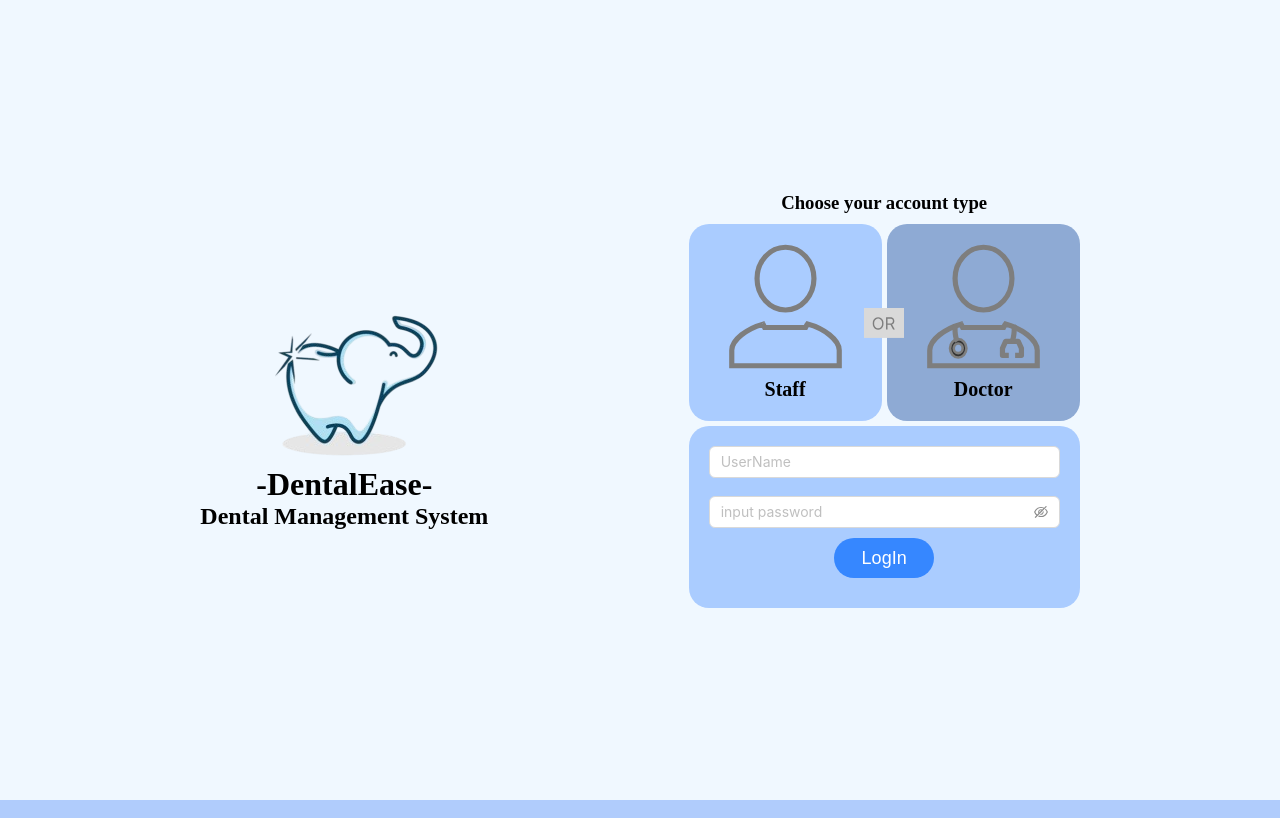
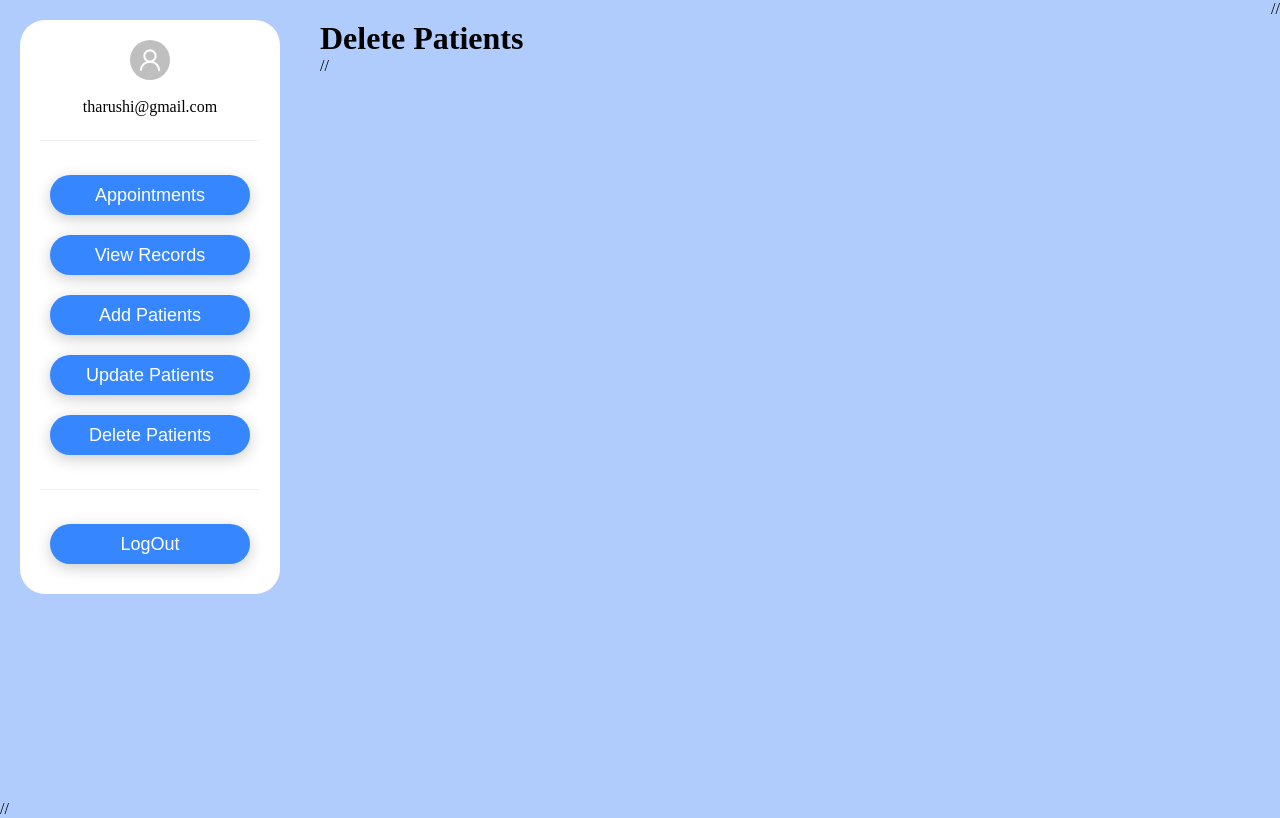
Before and after one commit to ayeshanweerasuriya/DMS, a React (Vite) app in the folder frontend/: page /delete-patients in a window 1280 px wide. Built offline with nearby package versions, Linux system fonts and the light colour scheme.

Commit message:
test_commit

```diff
--- a/frontend/src/App.jsx
+++ b/frontend/src/App.jsx
@@ -9,22 +9,22 @@ import { LogIn } from "./views/login/LogIn";
 
 function App() {
   return (
-    <div>
-    <LogIn />
-    </div>
-    // <Router>
-    //   <div style={{ display: "flex", minHeight: "100vh" }}>
-    //     <div style={{ width: "300px" }}>
-    //       <MenuBar />
-    //     </div>
-    //     <div style={{ flex: 1, padding: "20px" }}>
-    //       <Routes>
-    //         <Route path="/appointments" element={<Appointments />} />
-    //         <Route path="/view-records" element={<ViewRecords />} />
-    //         <Route path="/add-patients" element={<AddPatients />} />
-    //         <Route path="/update-patients" element={<UpdatePatients />} />
-    //         <Route path="/delete-patients" element={<DeletePatients />} />
-    //       </Routes>
+    // <div>
+    // <LogIn />
+    // </div>
+    <Router>
+      <div style={{ display: "flex", minHeight: "100vh" }}>
+        <div style={{ width: "300px" }}>
+          <MenuBar />
+        </div>
+        <div style={{ flex: 1, padding: "20px" }}>
+          <Routes>
+            <Route path="/appointments" element={<Appointments />} />
+            <Route path="/view-records" element={<ViewRecords />} />
+            <Route path="/add-patients" element={<AddPatients />} />
+            <Route path="/update-patients" element={<UpdatePatients />} />
+            <Route path="/delete-patients" element={<DeletePatients />} />
+          </Routes>
     //     </div>
     //   </div>
     // </Router>
--- a/frontend/src/components/menubar/ManuBar.jsx
+++ b/frontend/src/components/menubar/ManuBar.jsx
@@ -8,7 +8,7 @@ export function MenuBar() {
     <div className="menu-bar">
       <Avatar size={"large"} icon={<UserOutlined />} />
       <br />
-      <span>{"melani@gmail.com"}</span>
+      <span>{"tharushi@gmail.com"}</span>
       <Divider />
       <Link to="/appointments">
         <Button text={"Appointments"} />
```
